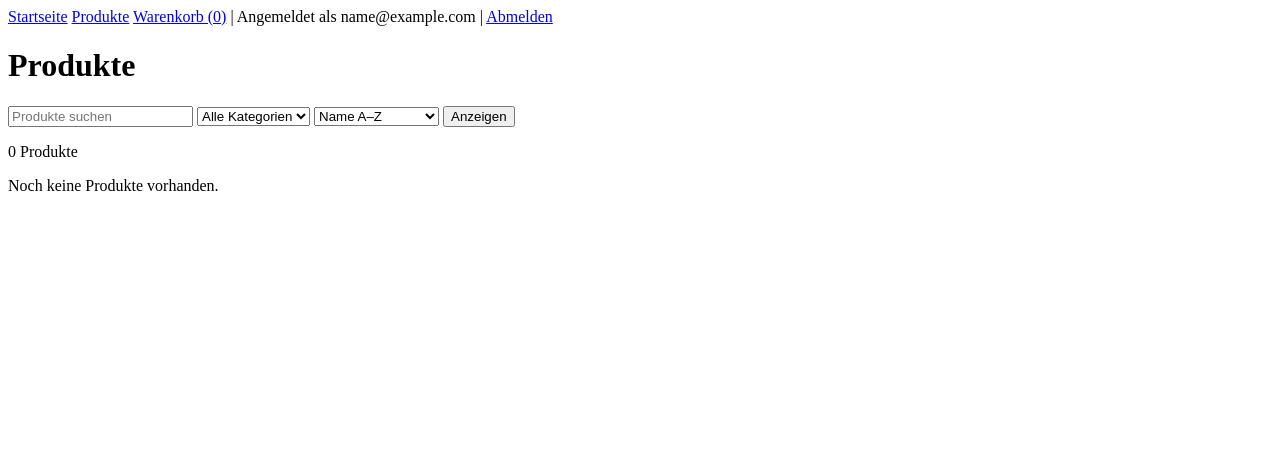
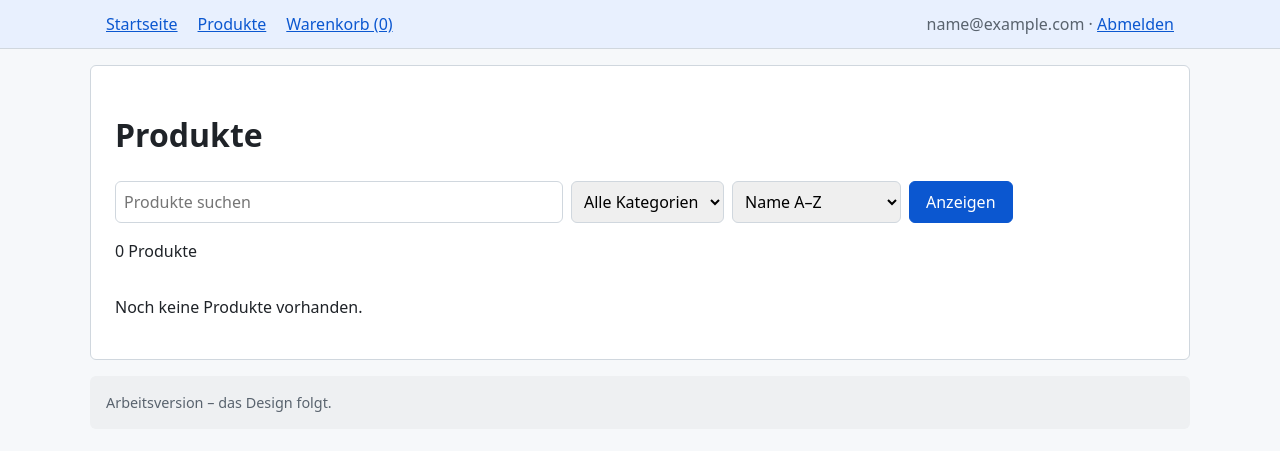
Before and after one commit to LucaNoah/django-shop, a Django app: page /products/ in a window 1280 px wide. Shown: the top 451 px of the page. Run offline with Django 5.2, Linux system fonts and the light colour scheme; the visitor is signed in with stand-in values (Sample User, id 1); data that the repository does not hold is empty.

Commit message:
style: add basic working layout with a base stylesheet
- Add static/css/base.css with colored page areas, messages by level,
  readable tables and visible form errors
- Load the stylesheet in base.html and add semantic classes
- Show products as cards in a grid with a compact filter form
- Add placeholder footer

```diff
--- a/config/settings.py
+++ b/config/settings.py
@@ -133,6 +133,7 @@ USE_TZ = True
 # https://docs.djangoproject.com/en/5.2/howto/static-files/
 
 STATIC_URL = "static/"
+STATICFILES_DIRS = [BASE_DIR / "static"]
 
 # Default primary key field type
 # https://docs.djangoproject.com/en/5.2/ref/settings/#default-auto-field
--- a/products/templates/products/product_list.html
+++ b/products/templates/products/product_list.html
@@ -4,7 +4,7 @@
 
 {% block content %}
 <h1>Produkte</h1>
-<form method="get" action="{% url 'products:product_list' %}">
+<form method="get" class="filter-form" action="{% url 'products:product_list' %}">
     <input type="search" name="q" value="{{ query }}" placeholder="Produkte suchen">
 
     <select name="category">
@@ -30,8 +30,9 @@
     {% if query %}für „{{ query }}“{% endif %}
 </p>
 
+<div class="product-grid">
 {% for product in products %}
-<article>
+<article class="product-card">
     <h2><a href="{{ product.get_absolute_url }}">{{ product.name }}</a></h2>
     {% if product.image %}
     <img src="{{ product.image.url }}" alt="{{ product.name }}" width="200">
@@ -43,4 +44,5 @@
 {% empty %}
 <p>Noch keine Produkte vorhanden.</p>
 {% endfor %}
+</div>
 {% endblock content %}
--- /dev/null
+++ b/static/css/base.css
@@ -0,0 +1,241 @@
+/* Arbeits-Oberfläche: nur zur Übersicht, bis das Design kommt. */
+
+:root {
+    --color-text: #1f2328;
+    --color-muted: #59636e;
+    --color-border: #d0d7de;
+    --color-page: #f6f8fa;
+    --color-header: #e8f0fe;
+    --color-main: #ffffff;
+    --color-footer: #eef0f2;
+    --color-link: #0b57d0;
+    --color-success: #137333;
+    --color-success-bg: #e6f4ea;
+    --color-warning: #8a5300;
+    --color-warning-bg: #fef7e0;
+    --color-error: #c5221f;
+    --color-error-bg: #fce8e6;
+    --color-info: #174ea6;
+    --color-info-bg: #e8f0fe;
+    --radius: 6px;
+    --space: 1rem;
+    --max-width: 1100px;
+}
+
+*,
+*::before,
+*::after {
+    box-sizing: border-box;
+}
+
+body {
+    margin: 0;
+    font-family: system-ui, -apple-system, "Segoe UI", Roboto, sans-serif;
+    line-height: 1.5;
+    color: var(--color-text);
+    background: var(--color-page);
+}
+
+a {
+    color: var(--color-link);
+}
+
+img {
+    max-width: 100%;
+    height: auto;
+}
+
+/* Seitenbereiche */
+
+.site-header {
+    background: var(--color-header);
+    border-bottom: 1px solid var(--color-border);
+}
+
+.site-nav {
+    max-width: var(--max-width);
+    margin: 0 auto;
+    padding: 0.75rem var(--space);
+    display: flex;
+    flex-wrap: wrap;
+    gap: 0.5rem 1.25rem;
+    align-items: center;
+}
+
+.site-nav__user {
+    margin-left: auto;
+    color: var(--color-muted);
+}
+
+.site-main {
+    max-width: var(--max-width);
+    margin: var(--space) auto;
+    padding: 1.5rem;
+    background: var(--color-main);
+    border: 1px solid var(--color-border);
+    border-radius: var(--radius);
+}
+
+.site-footer {
+    max-width: var(--max-width);
+    margin: 0 auto var(--space);
+    padding: var(--space);
+    color: var(--color-muted);
+    background: var(--color-footer);
+    border-radius: var(--radius);
+    font-size: 0.9rem;
+}
+
+/* Meldungen */
+
+.messages {
+    max-width: var(--max-width);
+    margin: var(--space) auto 0;
+    padding: 0 var(--space);
+    list-style: none;
+}
+
+.message {
+    padding: 0.75rem 1rem;
+    margin-bottom: 0.5rem;
+    border-left: 4px solid;
+    border-radius: var(--radius);
+}
+
+.message-success {
+    color: var(--color-success);
+    background: var(--color-success-bg);
+}
+
+.message-warning {
+    color: var(--color-warning);
+    background: var(--color-warning-bg);
+}
+
+.message-error {
+    color: var(--color-error);
+    background: var(--color-error-bg);
+}
+
+.message-info,
+.message-debug {
+    color: var(--color-info);
+    background: var(--color-info-bg);
+}
+
+/* Tabellen */
+
+table {
+    width: 100%;
+    margin: var(--space) 0;
+    border-collapse: collapse;
+}
+
+th,
+td {
+    padding: 0.5rem 0.75rem;
+    text-align: left;
+    vertical-align: middle;
+    border-bottom: 1px solid var(--color-border);
+}
+
+th {
+    background: var(--color-page);
+}
+
+td form {
+    display: flex;
+    gap: 0.5rem;
+    align-items: center;
+    margin: 0;
+}
+
+/* Formulare */
+
+form > div,
+form > p {
+    margin-bottom: 0.75rem;
+}
+
+label {
+    display: block;
+    margin-bottom: 0.25rem;
+    font-weight: 600;
+}
+
+input:not([type="checkbox"]):not([type="radio"]),
+select,
+textarea {
+    width: 100%;
+    max-width: 28rem;
+    padding: 0.5rem;
+    font: inherit;
+    border: 1px solid var(--color-border);
+    border-radius: var(--radius);
+}
+
+input[type="number"] {
+    max-width: 6rem;
+}
+
+input[aria-invalid="true"],
+select[aria-invalid="true"],
+textarea[aria-invalid="true"] {
+    border-color: var(--color-error);
+}
+
+button {
+    padding: 0.5rem 1rem;
+    font: inherit;
+    color: #fff;
+    background: var(--color-link);
+    border: 1px solid var(--color-link);
+    border-radius: var(--radius);
+    cursor: pointer;
+}
+
+button:hover {
+    opacity: 0.9;
+}
+
+.errorlist {
+    margin: 0.25rem 0;
+    padding: 0.5rem 0.75rem;
+    list-style: none;
+    color: var(--color-error);
+    background: var(--color-error-bg);
+    border-radius: var(--radius);
+}
+
+/* Produkte */
+
+.filter-form {
+    display: flex;
+    flex-wrap: wrap;
+    gap: 0.5rem;
+    align-items: center;
+    margin-bottom: var(--space);
+}
+
+.filter-form > * {
+    width: auto;
+    margin-bottom: 0;
+}
+
+.product-grid {
+    display: grid;
+    grid-template-columns: repeat(auto-fill, minmax(220px, 1fr));
+    gap: var(--space);
+}
+
+.product-card {
+    padding: var(--space);
+    background: #fff;
+    border: 1px solid var(--color-border);
+    border-radius: var(--radius);
+}
+
+.product-card h2 {
+    margin-top: 0;
+    font-size: 1.1rem;
+}
--- a/templates/base.html
+++ b/templates/base.html
@@ -1,39 +1,47 @@
+{% load static %}
 <!DOCTYPE html>
 <html lang="de">
 <head>
     <meta charset="utf-8">
     <meta name="viewport" content="width=device-width, initial-scale=1">
     <title>{% block head_title %}Shop{% endblock head_title %}</title>
+    <link rel="stylesheet" href="{% static 'css/base.css' %}">
     {% block extra_head %}{% endblock extra_head %}
 </head>
 <body>
     {% block body %}
-    <header>
-        <nav>
+    <header class="site-header">
+        <nav class="site-nav" aria-label="Hauptnavigation">
             <a href="{% url 'home' %}">Startseite</a>
             <a href="{% url 'products:product_list' %}">Produkte</a>
             <a href="{% url 'bag:detail' %}">Warenkorb ({{ bag_count }})</a>
-            {% if user.is_authenticated %}
-                | Angemeldet als {{ user.email|default:user.username }}
-                | <a href="{% url 'account_logout' %}">Abmelden</a>
-            {% else %}
-                | <a href="{% url 'account_login' %}">Anmelden</a>
-                | <a href="{% url 'account_signup' %}">Registrieren</a>
-            {% endif %}
+            <span class="site-nav__user">
+                {% if user.is_authenticated %}
+                    {{ user.email|default:user.username }}
+                    · <a href="{% url 'account_logout' %}">Abmelden</a>
+                {% else %}
+                    <a href="{% url 'account_login' %}">Anmelden</a>
+                    · <a href="{% url 'account_signup' %}">Registrieren</a>
+                {% endif %}
+            </span>
         </nav>
     </header>
 
     {% if messages %}
-    <ul>
+    <ul class="messages">
         {% for message in messages %}
-        <li>{{ message }}</li>
+        <li class="message message-{{ message.tags }}">{{ message }}</li>
         {% endfor %}
     </ul>
     {% endif %}
 
-    <main>
+    <main class="site-main">
         {% block content %}{% endblock content %}
     </main>
+
+    <footer class="site-footer">
+        Arbeitsversion – das Design folgt.
+    </footer>
     {% endblock body %}
     {% block extra_body %}{% endblock extra_body %}
 </body>
```
